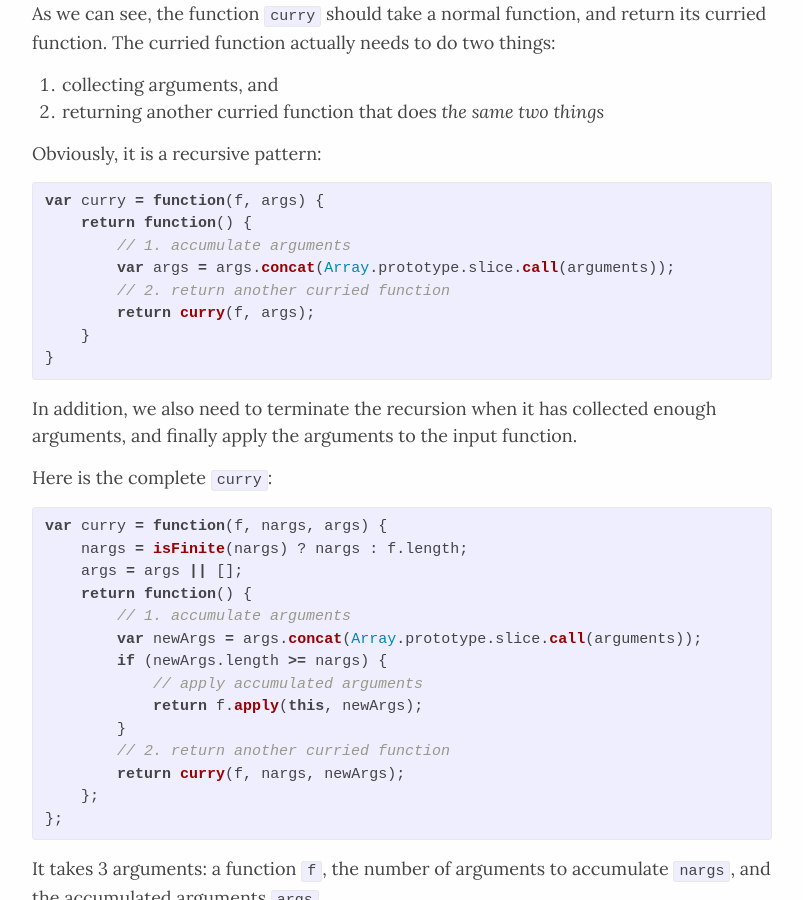
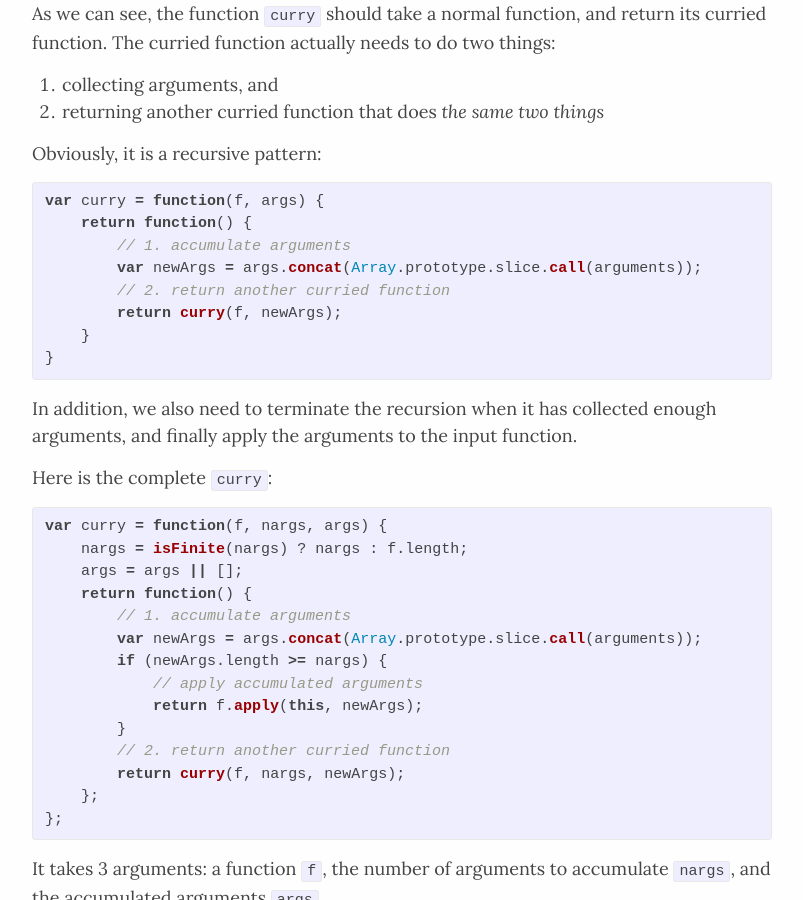
Before and after one commit to ptpt/ptpt.github.io, a Jekyll site: the page built from _posts/2015-03-25-currying-in-javascript.markdown, in a window 1280 px wide and 900 px high, scrolled down 891 px. Shown: the whole window, without its empty margins (238-1041 px from the left). Built offline with Jekyll 4.4.1, drawn with Linux system fonts in a browser that asks for light colours; some of the changed text lies outside the part shown.

Commit message:
fix the same error in the example code

```diff
--- a/_posts/2015-03-25-currying-in-javascript.markdown
+++ b/_posts/2015-03-25-currying-in-javascript.markdown
@@ -47,9 +47,9 @@ Obviously, it is a recursive pattern:
 var curry = function(f, args) {
     return function() {
         // 1. accumulate arguments
-        var args = args.concat(Array.prototype.slice.call(arguments));
+        var newArgs = args.concat(Array.prototype.slice.call(arguments));
         // 2. return another curried function
-        return curry(f, args);
+        return curry(f, newArgs);
     }
 }
 {% endhighlight %}
```
Also changed, not shown: other parts of _posts/2015-03-25-currying-in-javascript.markdown (+1 -1 lines).
